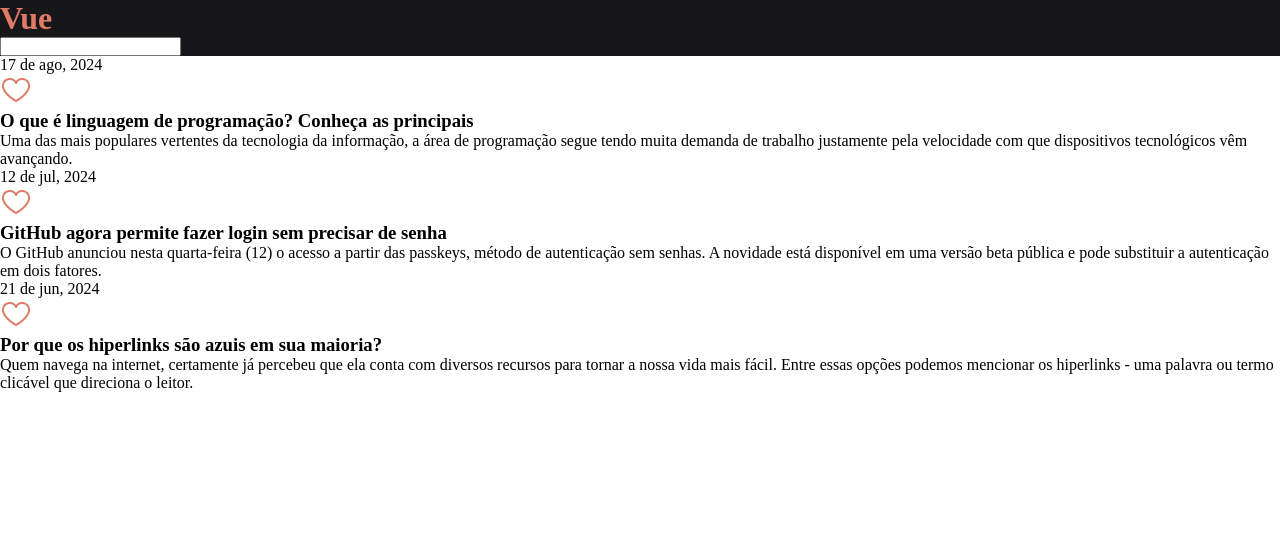
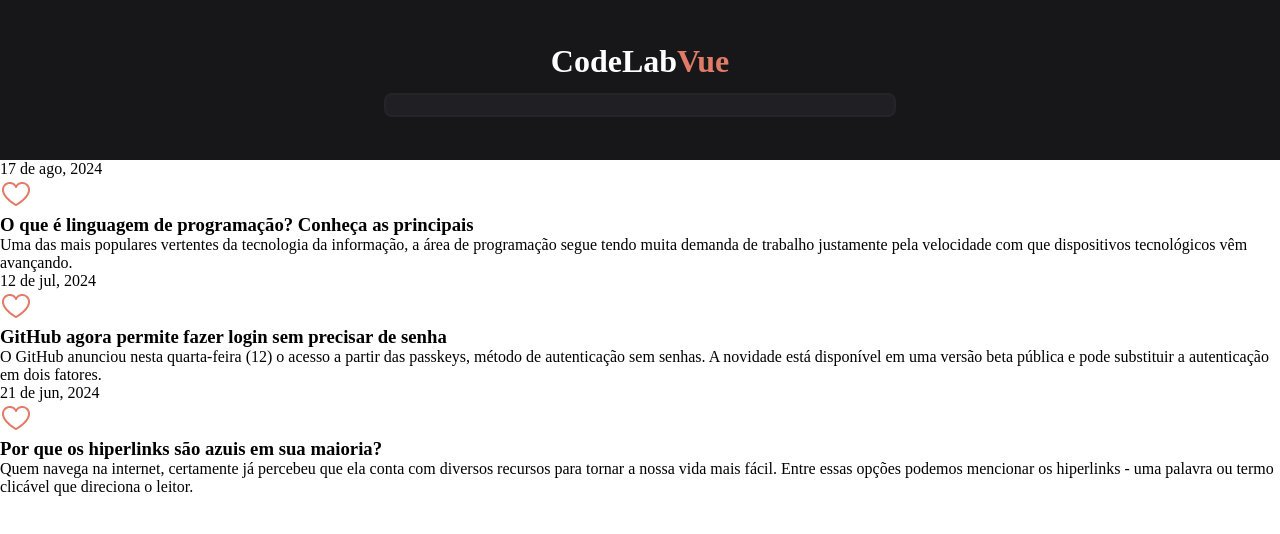
Before and after one commit to dianypassos/CodeLabVue, a Vue app: page / in a window 1280 px wide. Shown: the top 534 px of the page. Built offline with nearby package versions, Linux system fonts and the light colour scheme.

Commit message:
style da header

```diff
--- a/src/App.vue
+++ b/src/App.vue
@@ -7,7 +7,7 @@ import curtida from "./assets/curtida.png";
 
 <template>
   <header>
-    <h1>Vue</h1>
+    <h1><span>CodeLab</span>Vue</h1>
     <input type="text">
   </header>
   <main>
@@ -47,6 +47,29 @@ import curtida from "./assets/curtida.png";
 header{
   background-color:#17171A;
   color:#E07B67;
+  height: 20vh;
+  display: flex;
+  flex-direction: column;
+  align-items: center;
+  justify-content: center;
+
+  input{
+    width: 40vw;
+    height: 3vh;
+    border-radius: 8px;
+    background-color: #202024;
+    border: 2px solid #252529;
+    color: #AFABB6;
+  }
+
+  h1{
+    margin-bottom: 1%;
+
+    span{
+      color: #FFFFFF;
+    }
+  }
+
 };
 
 </style>
```
